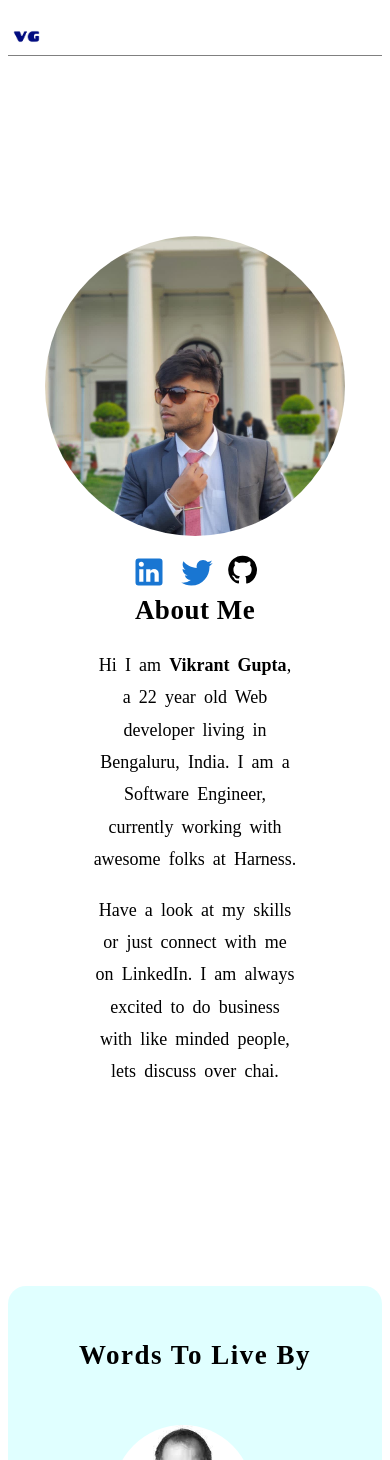
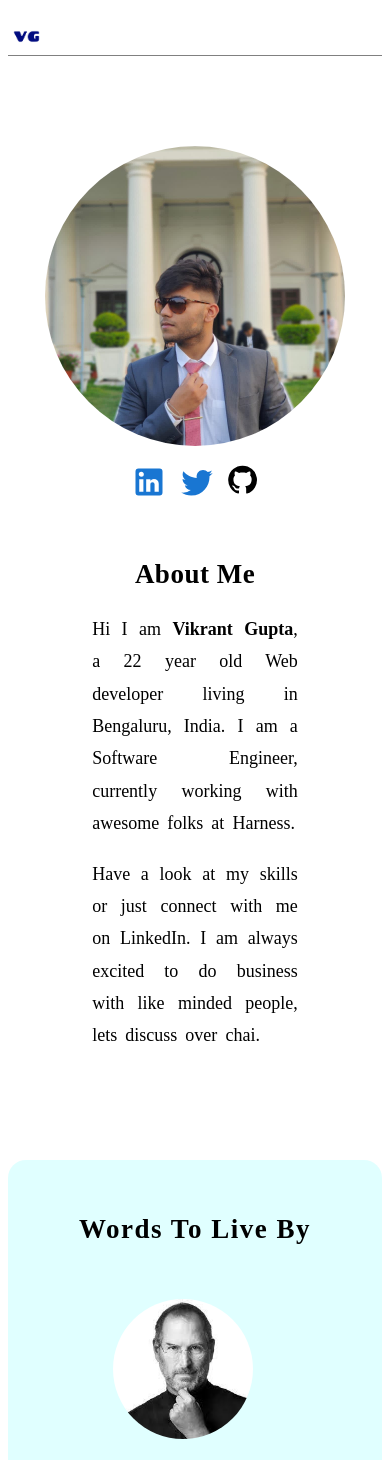
Before and after one commit to vikrantgupta25/dark-coder, a React (Create React App) app: page / in a window 390 px wide. Shown: the top 1460 px of the page. Built offline with nearby package versions, Linux system fonts and the light colour scheme.

Commit message:
mobile responsive

```diff
--- a/src/App.css
+++ b/src/App.css
@@ -5,9 +5,13 @@
   .avatar {
     margin: 0 auto;
   }
+  .aboutMeHeader {
+    align-self: center;
+  }
   .intro {
+    margin: 5em auto !important;
     .introText {
-      text-align: center !important;
+      margin-top: 3em;
     }
   }
 }
@@ -26,6 +30,9 @@
   justify-content: space-between;
   border-bottom: 1px solid grey;
   align-items: center;
+}
+
+.aboutMeHeader {
 }
 
 .flex {
--- a/src/App.js
+++ b/src/App.js
@@ -58,7 +58,10 @@ function App() {
             </div>
           </div>
           <div className="flex vertical introText">
-            <h2 style={{ marginTop: "0px", letterSpacing: "0.5px" }}>
+            <h2
+              style={{ marginTop: "0px", letterSpacing: "0.5px" }}
+              className="aboutMeHeader"
+            >
               About Me
             </h2>
             <div>
```
